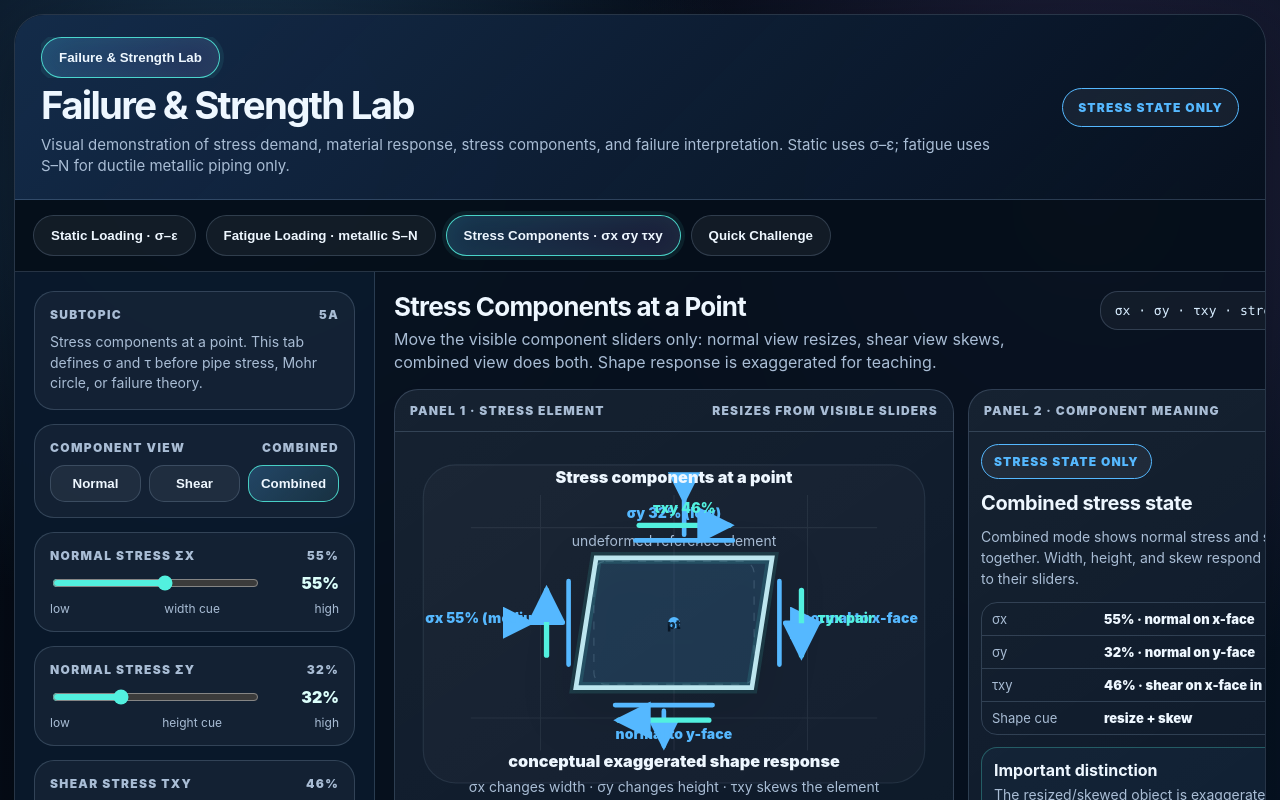
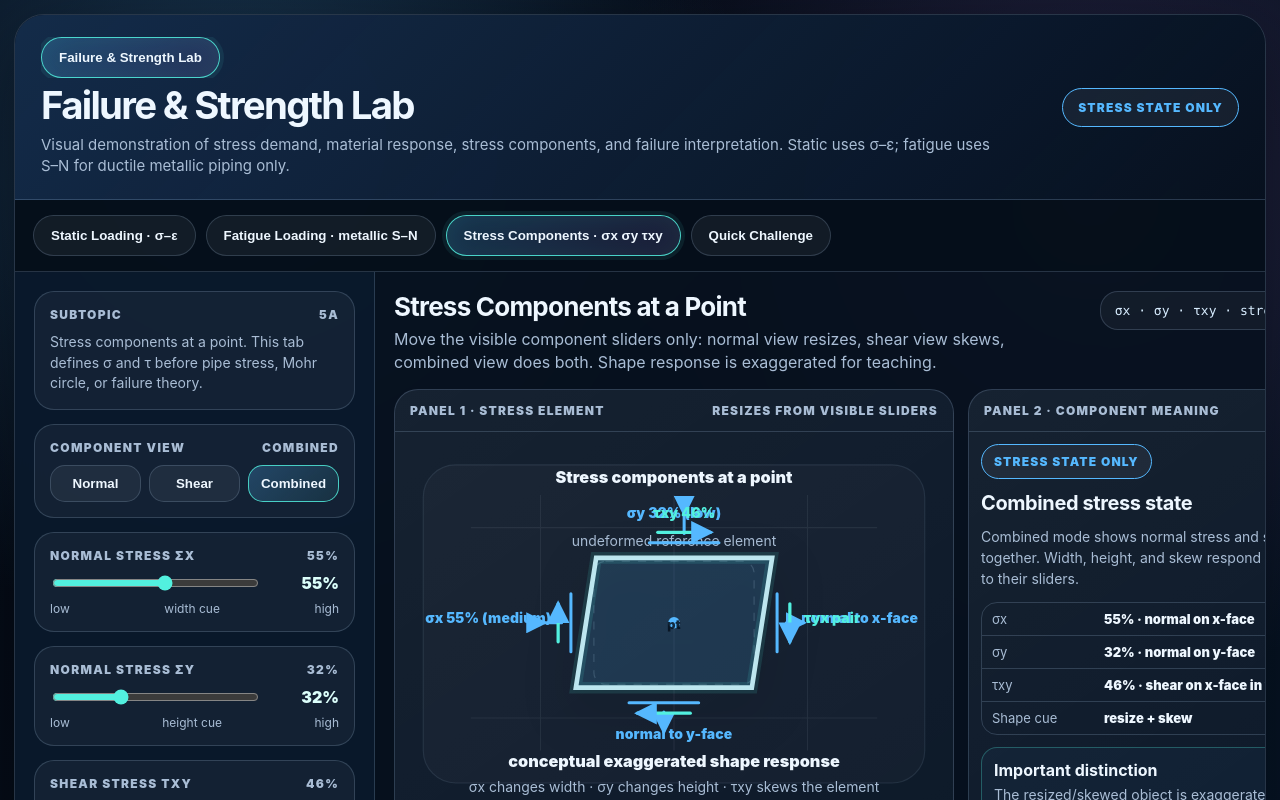
Before and after one commit to reallaksh19/PipingStressIllustration, a React (Vite) app in the folder failure-strength-lab-v3/: page / in a window 1280 px wide. Both pictures are taken after a click on the button "Stress Components · σx σy τxy". Shown: the top 800 px of the page. Built offline with nearby package versions, Linux system fonts and the light colour scheme.

Commit message:
Reduce stress component arrow prominence

```diff
--- a/failure-strength-lab-v3/src/components/StressComponentsSvg.tsx
+++ b/failure-strength-lab-v3/src/components/StressComponentsSvg.tsx
@@ -66,13 +66,13 @@ function NormalStressTicks({ state, p1, p2, p3, p4 }: { state: LabState; p1: Poi
   const bottomMid = mid(p4, p3);
 
   return <g>
-    <path d={`M${leftMid.x - 15} ${leftMid.y - 36} L${leftMid.x - 15} ${leftMid.y + 36} M${rightMid.x + 15} ${rightMid.y - 36} L${rightMid.x + 15} ${rightMid.y + 36}`} stroke={xStroke} strokeWidth="4" strokeLinecap="round" />
-    <path d={`M${leftMid.x - 48} ${leftMid.y} L${leftMid.x - 20} ${leftMid.y} M${rightMid.x + 20} ${rightMid.y} L${rightMid.x + 48} ${rightMid.y}`} stroke={xStroke} strokeWidth="4" strokeLinecap="round" markerStart="url(#arrowStart)" markerEnd="url(#arrow)" />
+    <path d={`M${leftMid.x - 13} ${leftMid.y - 25} L${leftMid.x - 13} ${leftMid.y + 25} M${rightMid.x + 13} ${rightMid.y - 25} L${rightMid.x + 13} ${rightMid.y + 25}`} stroke={xStroke} strokeWidth="2.6" strokeLinecap="round" />
+    <path d={`M${leftMid.x - 36} ${leftMid.y} L${leftMid.x - 21} ${leftMid.y} M${rightMid.x + 21} ${rightMid.y} L${rightMid.x + 36} ${rightMid.y}`} stroke={xStroke} strokeWidth="2.6" strokeLinecap="round" markerStart="url(#arrowStart)" markerEnd="url(#arrow)" />
     <text x="70" y="154" textAnchor="middle" className="stressLabel" fill={xStroke}>{sxLabel}</text>
     <text x="390" y="154" textAnchor="middle" className="stressLabel" fill={xStroke}>normal to x-face</text>
 
-    <path d={`M${topMid.x - 42} ${topMid.y - 15} L${topMid.x + 42} ${topMid.y - 15} M${bottomMid.x - 42} ${bottomMid.y + 15} L${bottomMid.x + 42} ${bottomMid.y + 15}`} stroke={yStroke} strokeWidth="4" strokeLinecap="round" />
-    <path d={`M${topMid.x} ${topMid.y - 50} L${topMid.x} ${topMid.y - 20} M${bottomMid.x} ${bottomMid.y + 20} L${bottomMid.x} ${bottomMid.y + 50}`} stroke={yStroke} strokeWidth="4" strokeLinecap="round" markerStart="url(#arrowStart)" markerEnd="url(#arrow)" />
+    <path d={`M${topMid.x - 30} ${topMid.y - 13} L${topMid.x + 30} ${topMid.y - 13} M${bottomMid.x - 30} ${bottomMid.y + 13} L${bottomMid.x + 30} ${bottomMid.y + 13}`} stroke={yStroke} strokeWidth="2.6" strokeLinecap="round" />
+    <path d={`M${topMid.x} ${topMid.y - 38} L${topMid.x} ${topMid.y - 21} M${bottomMid.x} ${bottomMid.y + 21} L${bottomMid.x} ${bottomMid.y + 38}`} stroke={yStroke} strokeWidth="2.6" strokeLinecap="round" markerStart="url(#arrowStart)" markerEnd="url(#arrow)" />
     <text x="230" y="64" textAnchor="middle" className="stressLabel" fill={yStroke}>{syLabel}</text>
     <text x="230" y="254" textAnchor="middle" className="stressLabel" fill={yStroke}>normal to y-face</text>
   </g>;
@@ -80,7 +80,7 @@ function NormalStressTicks({ state, p1, p2, p3, p4 }: { state: LabState; p1: Poi
 
 function ShearStressTicks({ state, p1, p2, p3, p4 }: { state: LabState; p1: Point; p2: Point; p3: Point; p4: Point }) {
   const stroke = state.tauXY >= 67 ? COLORS.purple : COLORS.cyan;
-  const len = 24 + state.tauXY * 0.32;
+  const len = 14 + state.tauXY * 0.19;
   const topMid = mid(p1, p2);
   const bottomMid = mid(p4, p3);
   const leftMid = mid(p1, p4);
@@ -88,14 +88,14 @@ function ShearStressTicks({ state, p1, p2, p3, p4 }: { state: LabState; p1: Poin
   const showPairs = state.showPairedShear;
 
   return <g>
-    <path d={`M${topMid.x - len} ${topMid.y - 28} L${topMid.x + len} ${topMid.y - 28}`} stroke={stroke} strokeWidth="4.6" strokeLinecap="round" markerEnd="url(#arrow)" />
-    <path d={`M${bottomMid.x + len} ${bottomMid.y + 28} L${bottomMid.x - len} ${bottomMid.y + 28}`} stroke={stroke} strokeWidth="4.6" strokeLinecap="round" markerEnd="url(#arrow)" />
-    <text x={topMid.x} y={topMid.y - 39} textAnchor="middle" className="stressLabel" fill={stroke}>τxy {pct(state.tauXY)}</text>
+    <path d={`M${topMid.x - len} ${topMid.y - 22} L${topMid.x + len} ${topMid.y - 22}`} stroke={stroke} strokeWidth="2.8" strokeLinecap="round" markerEnd="url(#arrow)" />
+    <path d={`M${bottomMid.x + len} ${bottomMid.y + 22} L${bottomMid.x - len} ${bottomMid.y + 22}`} stroke={stroke} strokeWidth="2.8" strokeLinecap="round" markerEnd="url(#arrow)" />
+    <text x={topMid.x} y={topMid.y - 34} textAnchor="middle" className="stressLabel" fill={stroke}>τxy {pct(state.tauXY)}</text>
 
     {showPairs && <>
-      <path d={`M${rightMid.x + 34} ${rightMid.y - len * .72} L${rightMid.x + 34} ${rightMid.y + len * .72}`} stroke={stroke} strokeWidth="4.6" strokeLinecap="round" markerEnd="url(#arrow)" />
-      <path d={`M${leftMid.x - 34} ${leftMid.y + len * .72} L${leftMid.x - 34} ${leftMid.y - len * .72}`} stroke={stroke} strokeWidth="4.6" strokeLinecap="round" markerEnd="url(#arrow)" />
-      <text x={rightMid.x + 48} y={rightMid.y} className="stressLabel" fill={stroke}>τyx pair</text>
+      <path d={`M${rightMid.x + 24} ${rightMid.y - len * .72} L${rightMid.x + 24} ${rightMid.y + len * .72}`} stroke={stroke} strokeWidth="2.8" strokeLinecap="round" markerEnd="url(#arrow)" />
+      <path d={`M${leftMid.x - 24} ${leftMid.y + len * .72} L${leftMid.x - 24} ${leftMid.y - len * .72}`} stroke={stroke} strokeWidth="2.8" strokeLinecap="round" markerEnd="url(#arrow)" />
+      <text x={rightMid.x + 36} y={rightMid.y} className="stressLabel" fill={stroke}>τyx pair</text>
     </>}
   </g>;
 }
@@ -113,9 +113,11 @@ export function StressComponentExplanation({ state }: { state: LabState }) {
     <h3 className="result-title">{modeTitle}</h3>
     <p className="copy">{modeCopy}</p>
     <div className="table">
-      <div><span>σx</span><b>{pct(state.sigmaX)} · normal on x-face</b></div>
-      <div><span>σy</span><b>{pct(state.sigmaY)} · normal on y-face</b></div>
-      <div><span>τxy</span><b>{pct(state.tauXY)} · shear on x-face in y direction</b></div>
+      {(state.stressView === 'normal' || state.stressView === 'combined') && <>
+        <div><span>σx</span><b>{pct(state.sigmaX)} · normal on x-face</b></div>
+        <div><span>σy</span><b>{pct(state.sigmaY)} · normal on y-face</b></div>
+      </>}
+      {(state.stressView === 'shear' || state.stressView === 'combined') && <div><span>τxy</span><b>{pct(state.tauXY)} · shear on x-face in y direction</b></div>}
       <div><span>Shape cue</span><b>{state.stressView === 'shear' ? 'skew only' : state.stressView === 'normal' ? 'resize only' : 'resize + skew'}</b></div>
     </div>
     <div className="bucket" style={{ borderColor: 'rgba(82,240,223,.28)' }}><b>Important distinction</b><span className="copy">The resized/skewed object is exaggerated for learning. It is not a calculated strain result and it is not a failure prediction.</span></div>
```
